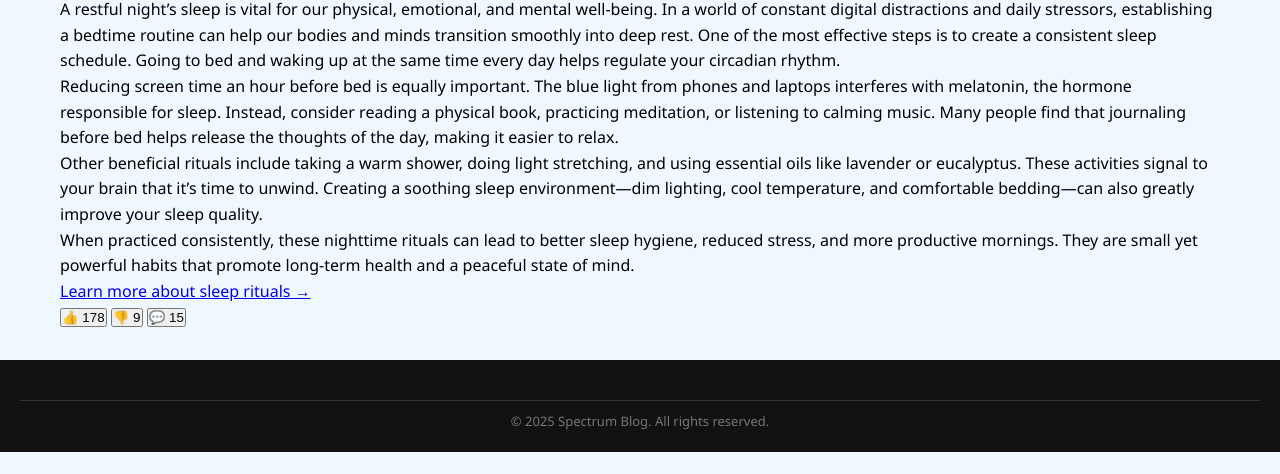
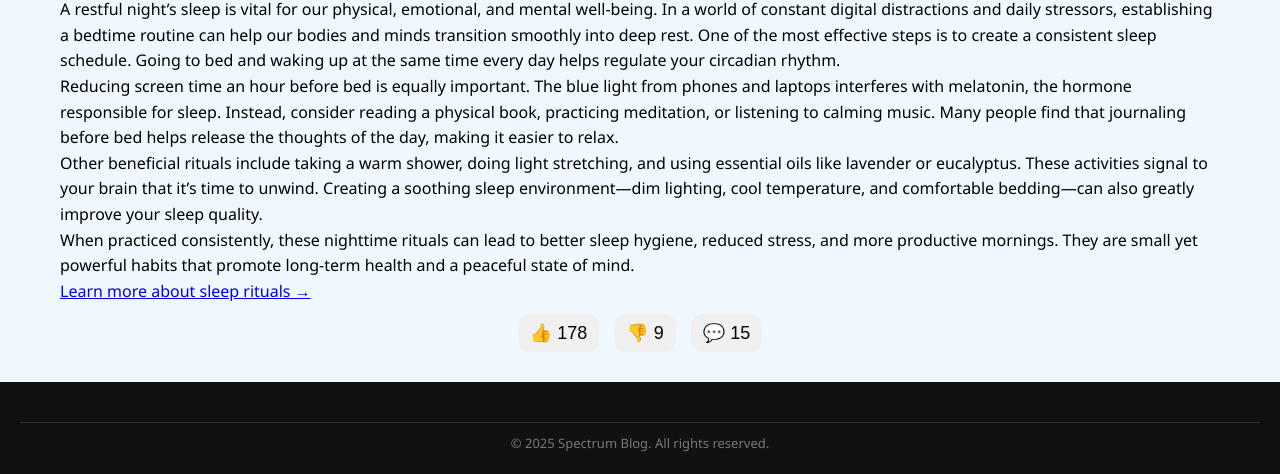
Before and after one commit to Bindu32/blog-system, a website: page frontend/sleep-blog.html in a window 1280 px wide. Shown: the part 401-875 px from the top of the page. Before the commit the page ends 853 px from the top, so only its background shows below. Drawn offline with Linux system fonts and the light colour scheme.

Commit message:
Update style.css

```diff
--- a/frontend/style.css
+++ b/frontend/style.css
@@ -430,3 +430,36 @@ body.dark-mode #mode-toggle {
 .delete-section {
   text-align: center;
 }
+
+.reactions {
+  display: flex;
+  justify-content: center;
+  gap: 15px;
+  margin-top: 10px;
+}
+
+.reaction-btn {
+  background-color: #f0f0f0;
+  border: none;
+  border-radius: 12px;
+  padding: 8px 12px;
+  font-size: 18px;
+  cursor: pointer;
+  transition: background-color 0.2s ease;
+  display: flex;
+  align-items: center;
+  gap: 5px;
+}
+
+.reaction-btn:hover {
+  background-color: #e0e0e0;
+}
+
+.dark-mode .reaction-btn {
+  background-color: #2b2b2b;
+  color: #fff;
+}
+
+.dark-mode .reaction-btn:hover {
+  background-color: #3a3a3a;
+}
```
